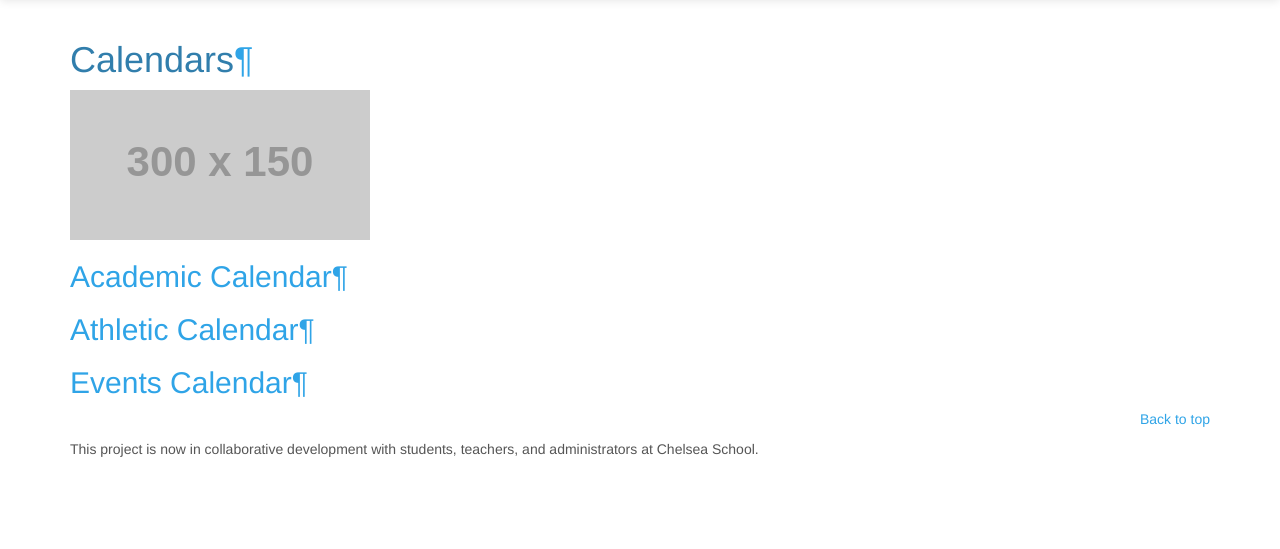
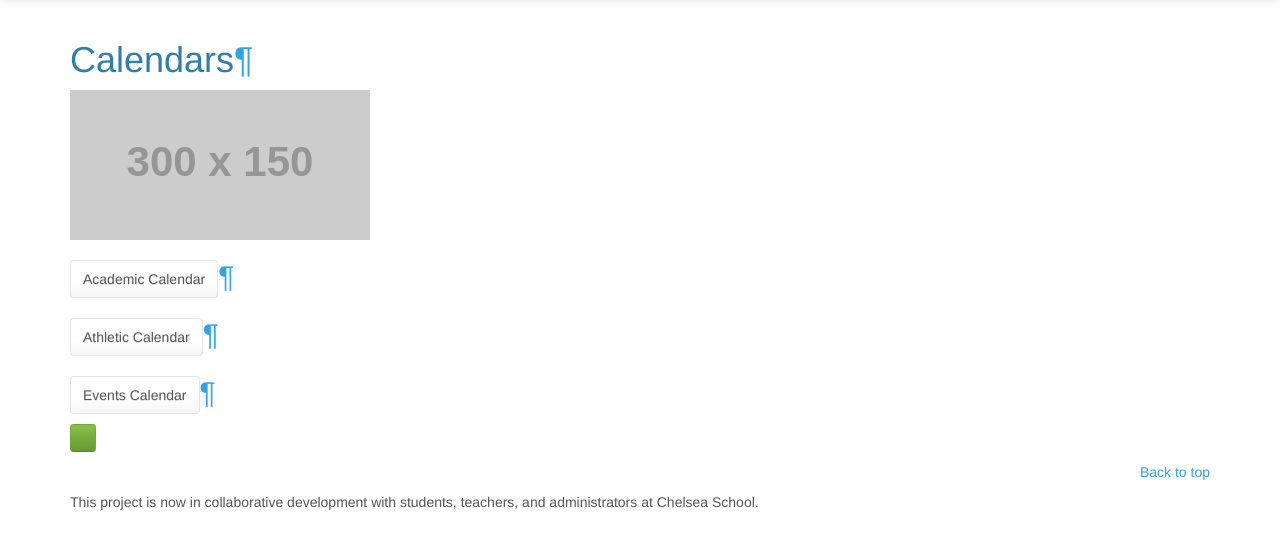
Before and after one commit to ChelseaSchool/Chelsea_Mobile, a PHP site: page /calendar.php in a window 1280 px wide. Shown: the part 52-601 px from the top of the page. Run offline with PHP 8.4, Linux system fonts and the light colour scheme; grey boxes labelled with a size stand in for pictures from a placeholder-image service; some libraries are stand-ins or nearby versions.

Commit message:
added buttons to calenders

```diff
--- a/calendar.php
+++ b/calendar.php
@@ -71,7 +71,7 @@ require_once 'includes/metadata_functions.php';
 
                     <div class="section" id="id1">
                         <h2>
-                            <a class="reference external"
+                            <a class="btn btn-default"
                                 href="http://google.com/calendar"><i
                                 class="fa fa-external-link"></i>
                                 Academic Calendar</a><a
@@ -81,7 +81,7 @@ require_once 'includes/metadata_functions.php';
                     </div>
                     <div class="section" id="id2">
                         <h2>
-                            <a class="reference external"
+                            <a class="btn btn-default"
                                 href="http://google.com/calendar"><i
                                 class="fa fa-external-link"></i>
                                 Athletic Calendar</a><a
@@ -91,13 +91,16 @@ require_once 'includes/metadata_functions.php';
                     </div>
                     <div class="section" id="id3">
                         <h2>
-                            <a class="reference external"
+                            <a class="btn btn-default"
                                 href="http://google.com/calendar"><i
                                 class="fa fa-external-link"></i> Events
                                 Calendar</a><a class="headerlink"
                                 href="#id3"
                                 title="Permalink to this headline">¶</a>
-                        </h2>
+                        </h2>  <p>
+                            <button type="button"
+                                class="btn btn-default btn-success"</button>
+                        </p>
                     </div>
                 </div>
 
```
